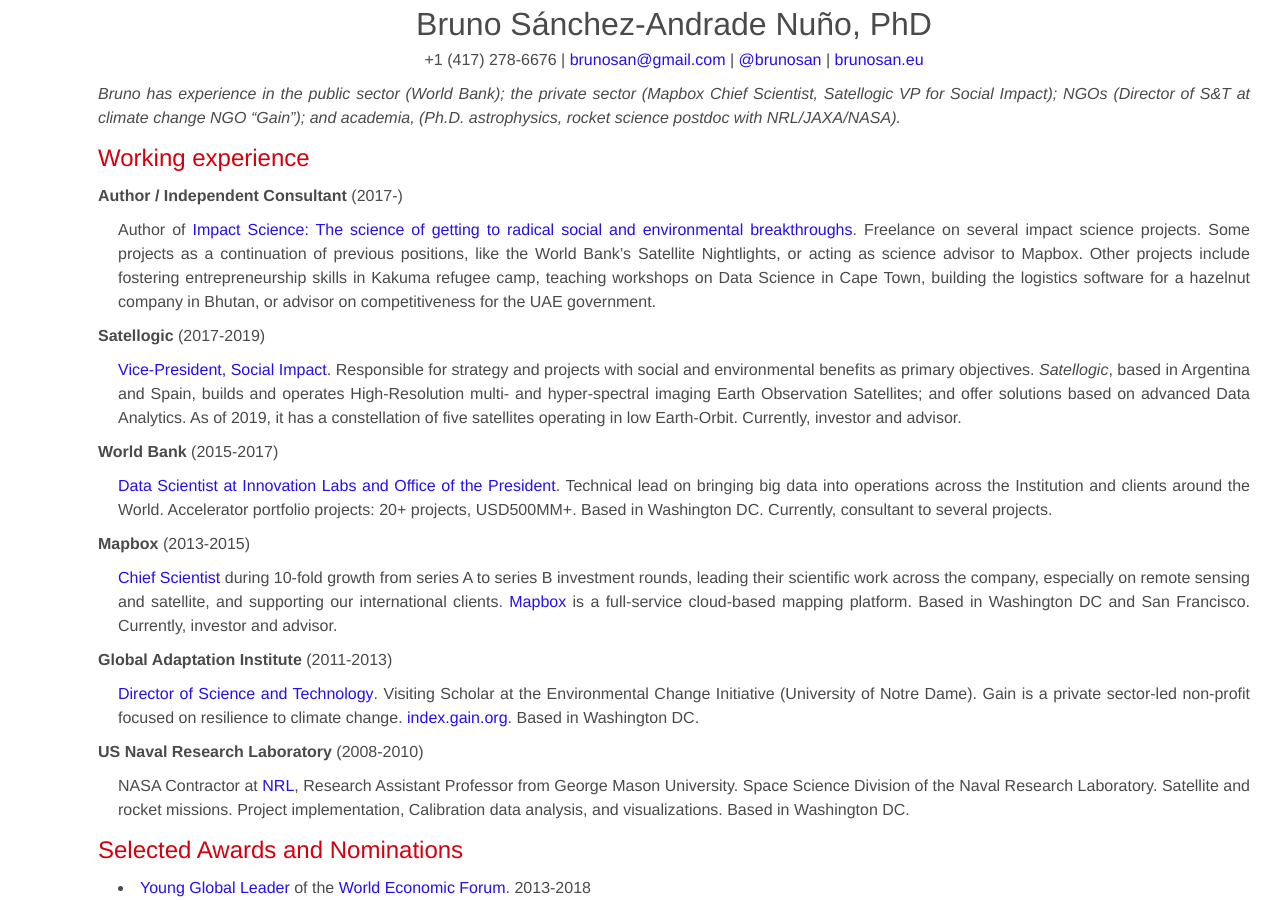
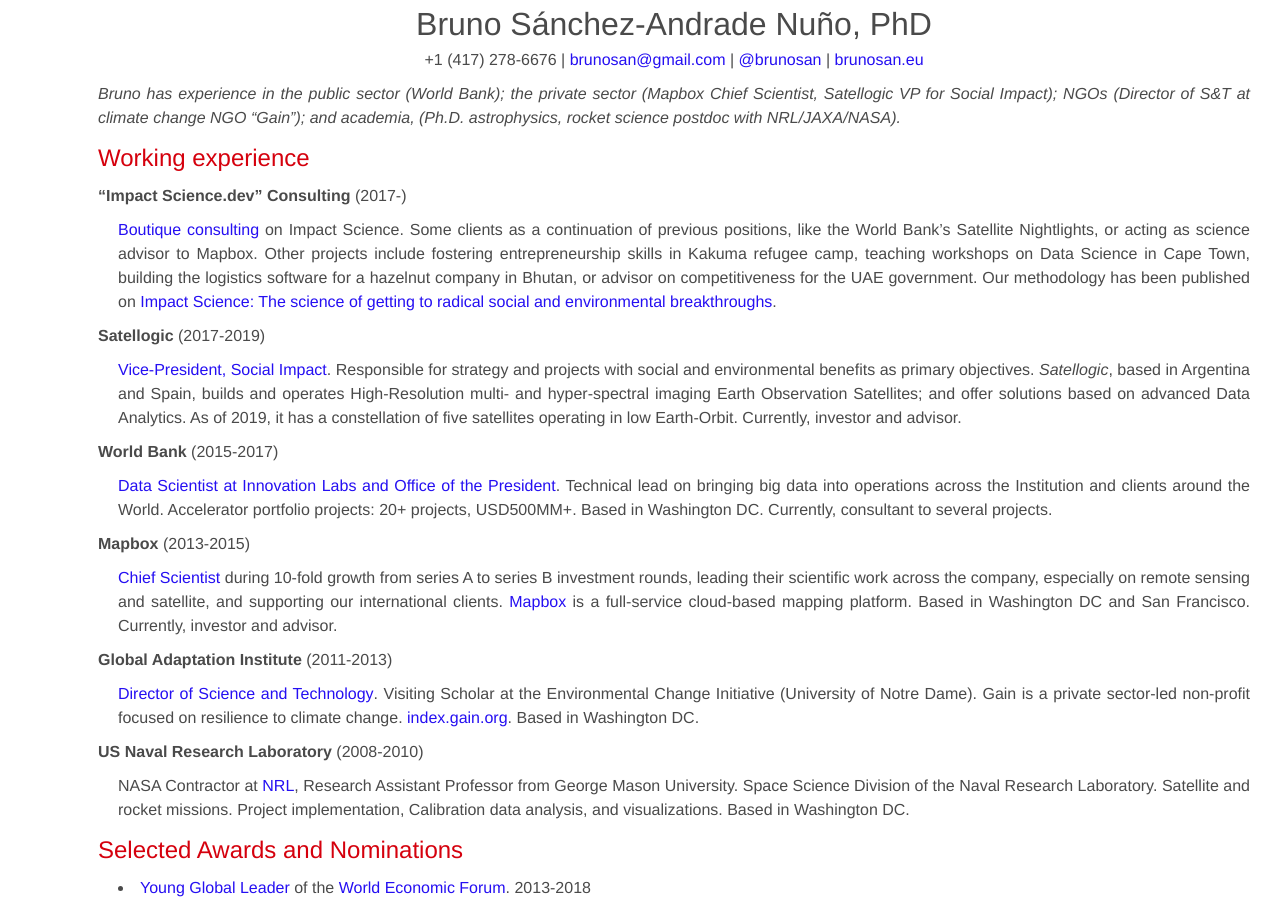
Before and after one commit to brunosan/cv, a Jekyll site: the page built from index.md, in a window 1280 px wide and 900 px high. Built offline with Jekyll 4.4.1, drawn with Linux system fonts in a browser that asks for light colours.

Commit message:
Branding

```diff
--- a/index.md
+++ b/index.md
@@ -10,8 +10,8 @@
 
 ## Working experience ##
 
-**Author / Independent Consultant** (2017-)
- >Author of [Impact Science: The science of getting to radical social and environmental breakthroughs](https://www.amazon.com/gp/product/B07SN1L4L2/ref=cv). Freelance on several impact science projects. Some projects as a continuation of previous positions, like the World Bank's Satellite Nightlights, or acting as science advisor to Mapbox. Other projects include fostering entrepreneurship skills in Kakuma refugee camp, teaching workshops on Data Science in Cape Town, building the logistics software for a hazelnut company in Bhutan, or advisor on competitiveness for the UAE government.
+**"Impact Science.dev" Consulting** (2017-)
+ >[Boutique consulting](https://impactscience.dev/) on Impact Science. Some clients as a continuation of previous positions, like the World Bank's Satellite Nightlights, or acting as science advisor to Mapbox. Other projects include fostering entrepreneurship skills in Kakuma refugee camp, teaching workshops on Data Science in Cape Town, building the logistics software for a hazelnut company in Bhutan, or advisor on competitiveness for the UAE government. Our methodology has been published on [Impact Science: The science of getting to radical social and environmental breakthroughs](https://www.amazon.com/gp/product/B07SN1L4L2/ref=cv).
 
  **Satellogic** (2017-2019)
  >[Vice-President, Social Impact](http://www.satellogic.com). Responsible for strategy and projects with social and environmental benefits as primary objectives. *Satellogic*, based in Argentina and Spain, builds and operates High-Resolution multi- and hyper-spectral imaging Earth Observation Satellites; and offer solutions based on advanced Data Analytics. As of 2019, it has a constellation of five satellites operating in low Earth-Orbit. Currently, investor and advisor.
```
